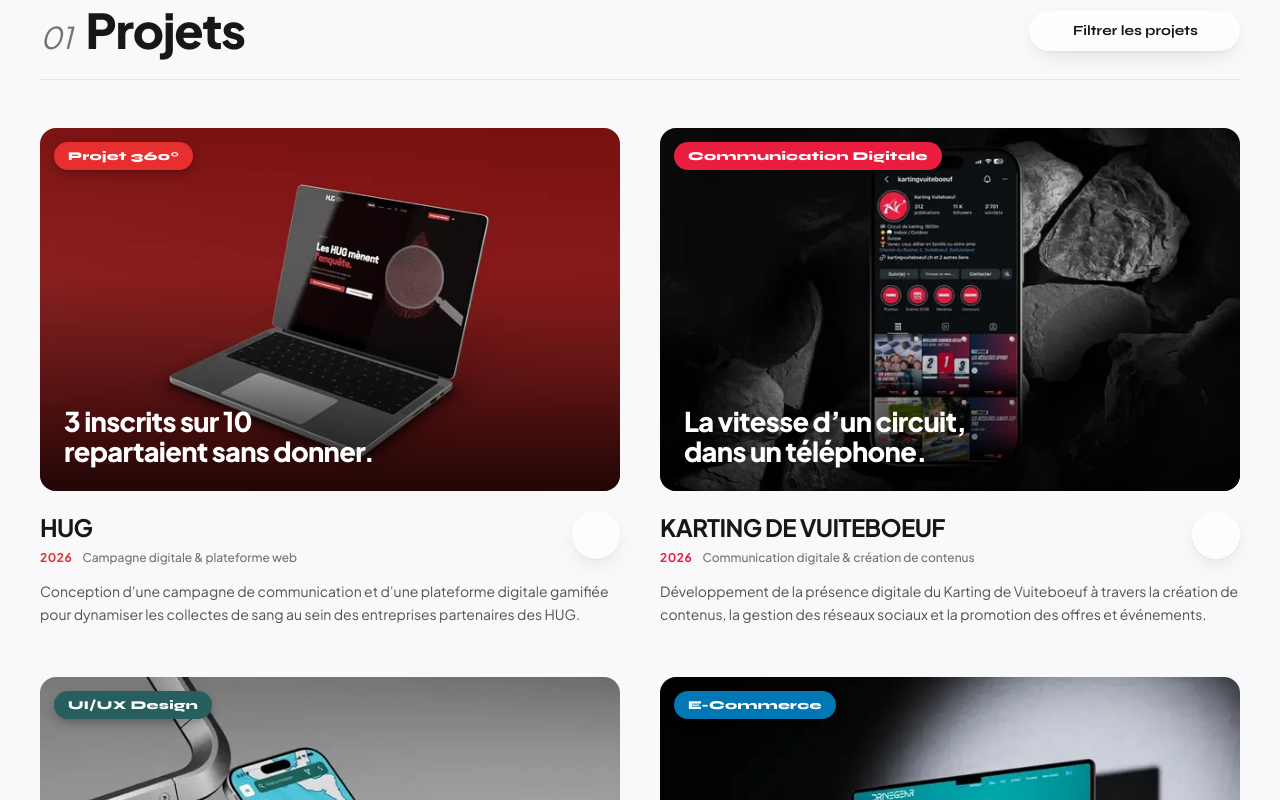
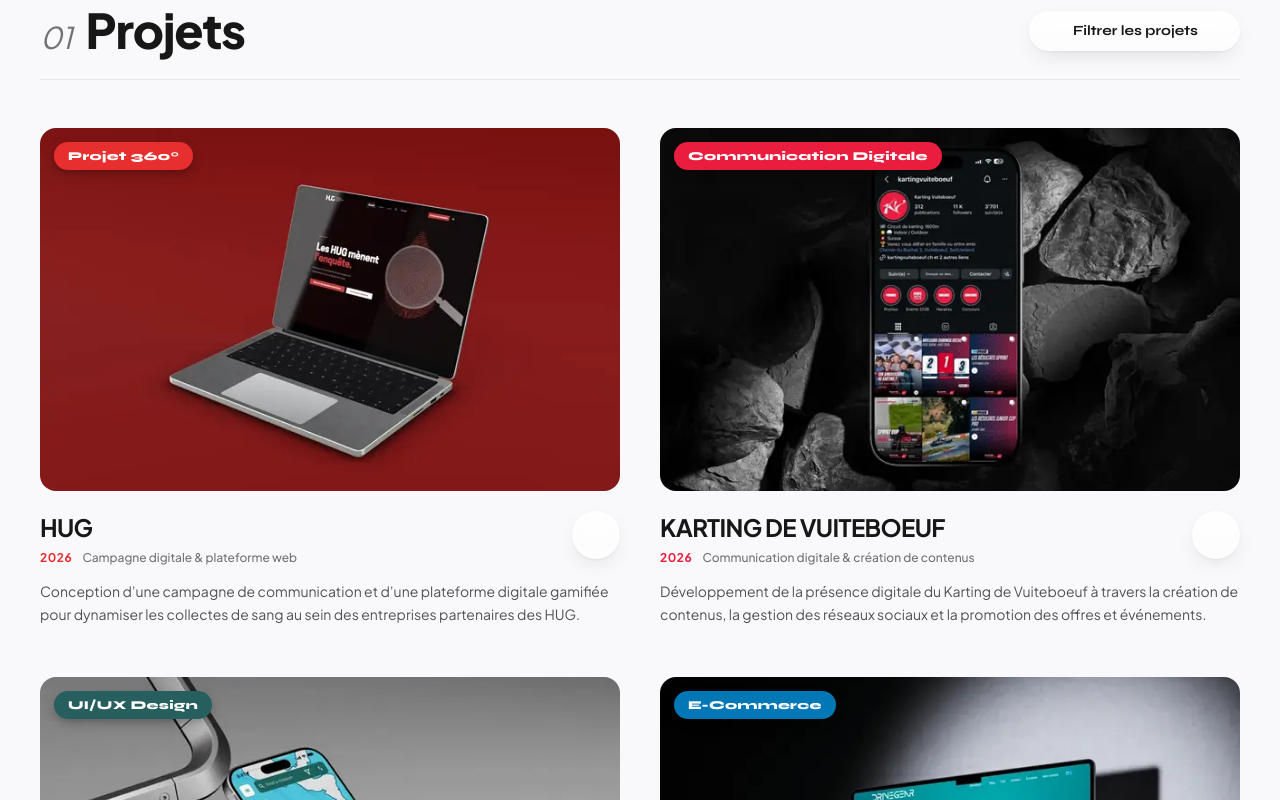
Before and after one commit to lucaleone15/portfolio, a React (Vite) app: page / in a window 1280 px wide. Shown: the part 2140-2940 px from the top of the page. Built offline with nearby package versions, Linux system fonts and the light colour scheme; some icons are missing.

Commit message:
Project cards: image back without text overlay

```diff
--- a/src/components/ProjectCard.tsx
+++ b/src/components/ProjectCard.tsx
@@ -102,16 +102,6 @@ export function ProjectCard({ project }: ProjectCardProps) {
             />
           </div>
 
-          {/* Hook written over the image, on a dark fade so it reads on any visual. Outside
-              the morphing wrapper: only the photo flies to the project page. */}
-          {project.hook && (
-            <div className="pointer-events-none absolute inset-0 z-10 flex items-end overflow-hidden rounded-2xl bg-gradient-to-t from-black/75 via-black/25 via-35% to-transparent to-60% p-4 sm:p-6">
-              <p className="max-w-[85%] font-serif text-xl sm:text-2xl lg:text-[1.7rem] font-extrabold leading-[1.1] tracking-tight text-white [text-wrap:balance]">
-                {project.hook}
-              </p>
-            </div>
-          )}
-
           {/* Category Badge pinned at top-left of image */}
           <div className="absolute top-3.5 left-3.5 z-20 max-w-[calc(100%-28px)]">
             <span
```
